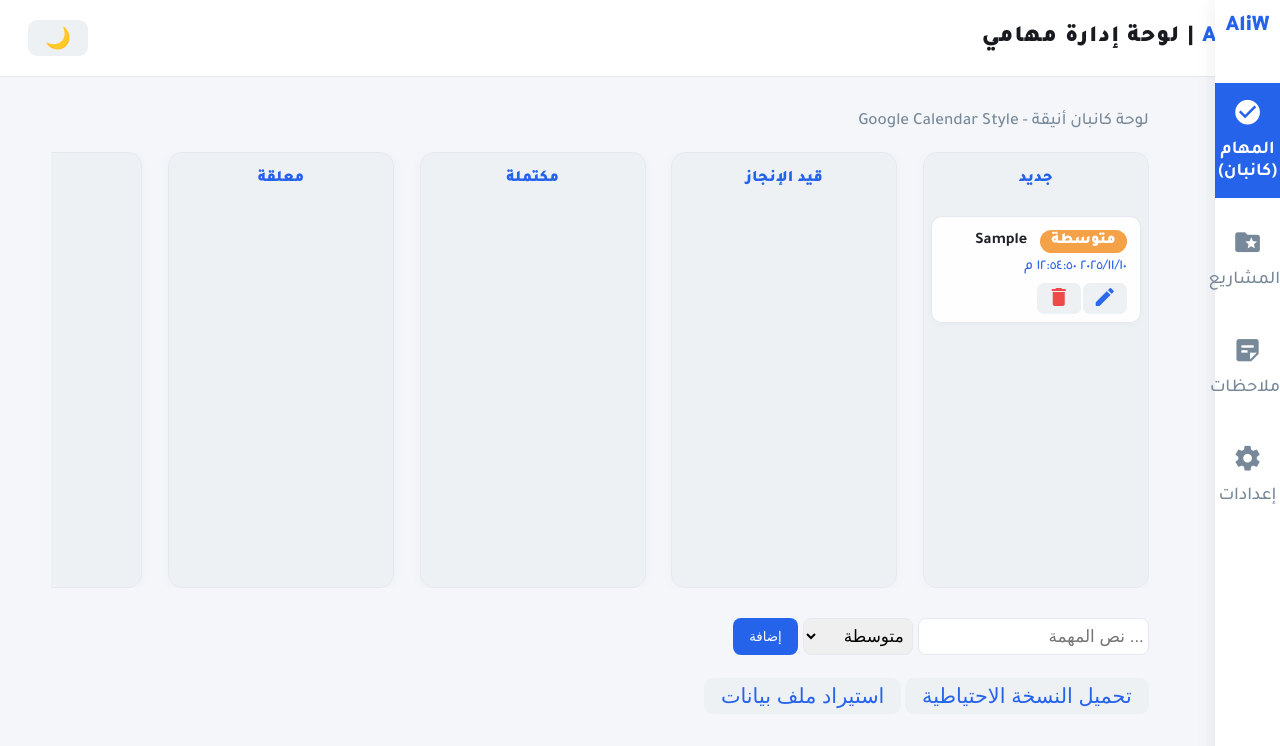
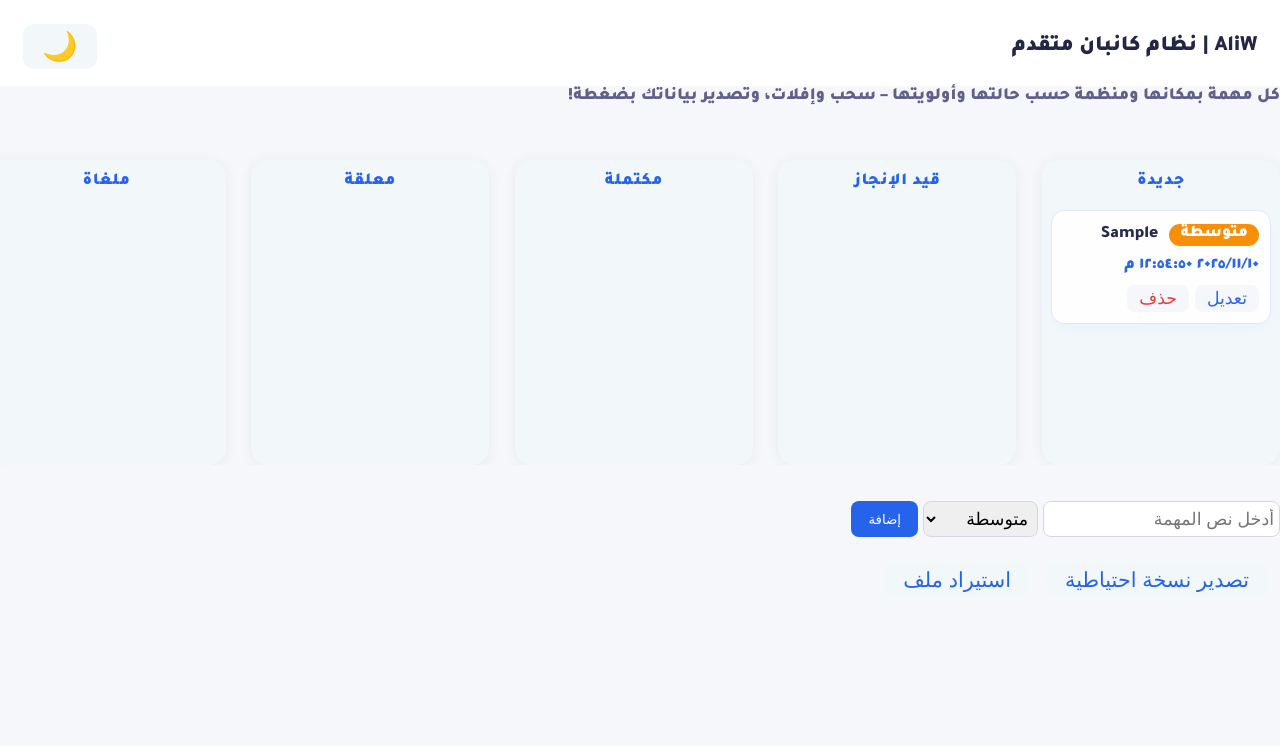
Before and after one commit to AliSaleh92/Alisaleh, a plain HTML site: page index.html in a window 1280 px wide. Both pictures are taken after typing "Sample" into the empty fields and a click on the button "إضافة". Drawn offline with Linux system fonts and the light colour scheme.

Commit message:
Update index.html

```diff
--- a/index.html
+++ b/index.html
@@ -3,110 +3,145 @@
 <head>
   <meta charset="UTF-8">
   <meta name="viewport" content="width=device-width, initial-scale=1.0">
-  <title>لوحة كانبان - Google Calendar Design</title>
-  <link rel="stylesheet" href="https://fonts.googleapis.com/css?family=Tajawal:500,700,900&display=swap">
-  <link rel="stylesheet" href="https://fonts.googleapis.com/icon?family=Material+Icons">
+  <title>مساحة إدارة مهامي – كانبان</title>
+  <link href="https://fonts.googleapis.com/css?family=Tajawal:600,900&display=swap" rel="stylesheet"/>
   <style>
 :root {
-  --bg-main: #f5f6fa;
-  --bg-side: #fff;
+  --bg-main: #f6f7fa;
   --bg-card: #fff;
-  --txt-main: #181a20;
-  --txt-sub: #789;
+  --txt-main: #232644;
+  --txt-sub: #5f6188;
   --accent: #2563eb;
-  --kanban-back: #eef1f4;
-  --border-card: #e6e8ef;
-  --button-bg: #2563eb;
-  --button-txt: #fff;
-  --priority-high: #ef4444;
-  --priority-med: #f59e42;
-  --priority-low: #60a5fa;
+  --kanban-back: #f2f7fa;
+  --priority-high: #e53935;
+  --priority-med: #fb8c00;
+  --priority-low: #2097ea;
 }
 [data-theme="dark"] {
-  --bg-main: #23232e;
-  --bg-side: #1a1a25;
-  --bg-card: #232432;
+  --bg-main: #191b22;
+  --bg-card: #232332;
   --txt-main: #fff;
-  --txt-sub: #b0b5c9;
-  --accent: #46a6fa;
-  --kanban-back: #282a36;
-  --border-card: #353648;
-  --button-bg: #2563eb;
-  --button-txt: #fff;
+  --txt-sub: #b7bbd4;
+  --accent: #43b3fa;
+  --kanban-back: #22262c;
+  --priority-high: #ef4444;
+  --priority-med: #fbbf24;
+  --priority-low: #60a5fa;
 }
 body {
   background: var(--bg-main);
   color: var(--txt-main);
   font-family: "Tajawal", Arial, sans-serif;
   margin: 0;
-  transition: background .2s;
+  transition:background .21s;
 }
-.header-app{
-  background:var(--bg-side);color:var(--txt-main);
-  display:flex;align-items:center;justify-content:space-between;
-  padding:20px 28px;border-bottom:1.3px solid var(--border-card);}
-.header-app h1{font-size:1.45em;font-weight:900;margin:0;letter-spacing:.05em;}
-.theme-switch{border:none;background:var(--kanban-back);font-size:1.3em;padding:6px 17px;color:var(--accent);
-  border-radius:9px;cursor:pointer;transition:background .2s;}
-.sidebar{
-  position:fixed;top:0;right:0;width:65px;height:100vh;background:var(--bg-side);padding-top:14px;
-  box-shadow:-1px 0 19px #22212514;display:flex;flex-direction:column;align-items:center;z-index:99;}
-.logo{font-weight:900;color:var(--accent);font-size:1.4em;margin-bottom:43px;}
-.menu-nav{display:flex;flex-direction:column;gap:15px;width:100%;}
-.menu-item{color:var(--txt-sub);padding:15px 0;text-align:center;cursor:pointer;transition:.17s;font-size:1.57em;}
-.menu-item.active,.menu-item:hover{background:var(--accent);color:#fff;}
-.menu-icon{font-size:1.18em !important;}
-.main-content{margin-right:80px;padding:35px 4vw 70px 4vw;max-width:1200px;}
-.kanban-board{display:flex;gap:2vw;justify-content:flex-start;align-items:flex-start;margin-top:20px;overflow-x:auto;}
-.kanban-col{flex:1;min-width:210px;background:var(--kanban-back);border-radius:14px;padding:12px 7px 32px 7px;box-shadow:0 2px 13px #1e212a08;display:flex;flex-direction:column;gap:11px;border:1.3px solid var(--border-card);min-height:390px;}
-.kanban-title{text-align:center;font-weight:900;color:var(--accent);padding:5px 0 9px 0;letter-spacing:.01em;margin-bottom:7px;}
-.kanban-tasks{min-height:25px;}
-.kanban-task{background:var(--bg-card);color:var(--txt-main);border-radius:11px;box-shadow:0 2px 9px #22242f08;padding:13px 13px 8px 10px;border:1px solid var(--border-card);margin-bottom:3px;cursor:move;transition:background .15s;display:flex;flex-direction:column;gap:2px;}
-.kanban-task[draggable="true"]{opacity:.96;}
-.kb-title-row{display:flex;align-items:center;gap:5px}
-.kb-task-prio{padding:2px 11px;border-radius:60px;color:#fff;font-size:.98em;font-weight:800;margin-left:8px}
-.kb-task-prio.high{background:var(--priority-high);}
-.kb-task-prio.med{background:var(--priority-med);}
-.kb-task-prio.low{background:var(--priority-low);}
-.kb-desc{color:var(--txt-sub);font-size:.98em;padding-bottom:1px;}
-.kb-date{color:var(--accent);font-size:.94em;}
-.kanban-add{display:flex;gap:5px;margin-top:30px;}
-.kanban-add input,.kanban-add select{padding:7px 4px;font-size:1.06em;border-radius:8px;border:1.2px solid var(--border-card);}
-.kanban-add button{background:var(--button-bg);color:var(--button-txt);padding:7px 16px;border-radius:8px;border:none;cursor:pointer;transition:background .17s;}
-.kanban-add button:hover{background:#14369c;}
-.kb-actions-row{display:flex;gap:2px;margin-top:5px;}
-.kb-actions-row button{background:var(--kanban-back);color:var(--accent);border:none;border-radius:7px;padding:2px 10px;cursor:pointer;}
+.header-app {
+  display: flex;
+  align-items: center;
+  justify-content: space-between;
+  background: var(--bg-card);
+  padding: 24px 23px 17px 23px;
+  font-weight: 900;
+  font-size: 1.37em;
+  border-bottom: 1.8px solid #dde1e945;
+}
+.theme-switch {
+  font-size: 1.3em;
+  border: none;
+  background: var(--kanban-back);
+  padding: 6px 19px;
+  border-radius: 11px;
+  color: var(--accent);
+  cursor: pointer;
+  margin-right: 12px;
+}
+.kanban-board {
+  display: flex; gap:2vw; padding-top:44px; overflow-x:auto;
+  min-height: 305px;
+}
+.kanban-col {
+  flex: 1;
+  min-width: 220px;
+  background: var(--kanban-back);
+  border-radius: 17px;
+  padding: 12px 9px 30px 9px;
+  display: flex;
+  flex-direction: column;
+  gap:8px;
+  box-shadow: 0 2px 14px #23395b11;
+}
+.kanban-title {
+  font-weight: 900;
+  text-align: center;
+  color: var(--accent);
+  margin-bottom: 2px;
+  letter-spacing:.04em;
+  font-size: 1.05em;
+  margin-top: 0;
+  margin-bottom: 10px;
+}
+.kanban-tasks {min-height:27px;}
+.kanban-task {
+  background: var(--bg-card);
+  color: var(--txt-main);
+  border-radius: 13px;
+  border: 1.1px solid #e3e6f8;
+  box-shadow: 0 2px 7px #23395b10;
+  padding: 13px 11px 11px 9px;
+  display: flex;
+  flex-direction: column;
+  gap: 5px;
+  margin-bottom: 3px;
+  font-size:1.08em
+}
+.kanban-task[draggable="true"] {opacity:.97;box-shadow:0 6px 18px #1975fd09;}
+.kb-title-row {
+  display: flex;
+  align-items: center;
+  font-weight: bold;
+  gap:5px
+}
+.kb-task-prio {
+  border-radius: 55px;
+  color: #fff;
+  padding: 0px 11px 2px 11px;
+  font-size:.95em;
+  font-weight:700;
+  margin-left:6px
+}
+.kb-task-prio.high {background: var(--priority-high);}
+.kb-task-prio.med {background: var(--priority-med);}
+.kb-task-prio.low {background: var(--priority-low);}
+.kb-actions-row{display:flex;gap:3px;margin-top:4px;}
+.kb-actions-row button {
+  font-size:1.00em;margin-left:3px;background:#eceff675;color:var(--accent);
+  border:0;padding:3px 12px 3px 12px; border-radius:8px;cursor:pointer;
+}
 .kb-actions-row button.del{color:var(--priority-high);}
 .kb-actions-row button:active{background:var(--accent);color:#fff;}
-::-webkit-scrollbar{height:7px;width:5px;background:var(--bg-main);}
+.kb-desc {color: var(--txt-sub); font-size:.97em;}
+.kb-date {color: var(--accent); font-size:0.95em;}
+.kanban-add{display:flex;gap:5px;margin-top:36px;}
+.kanban-add input,.kanban-add select{padding:6px 5px;font-size:1.09em;border-radius:8px;border:1.2px solid #dad4e2;}
+.kanban-add button{background:var(--accent);color:#fff;padding:7px 17px 7px 17px;border-radius:8px;border:none;cursor:pointer;}
+.kanban-add button:hover{background:#0e388b;}
+::-webkit-scrollbar{height:8px;width:6px;background:var(--kanban-back);}
 ::-webkit-scrollbar-thumb{background:var(--accent);border-radius:7px;}
-@media(max-width:800px){.main-content{padding:15px 2vw}}
-@media(max-width:650px){
-  .sidebar{position:fixed;width:100vw;height:65px;flex-direction:row;top:auto;bottom:0;left:0;right:0;}
-  .main-content{margin:0 !important;padding:11px 0 70px 0;}
-  .logo{display:none;}
-}
+@media(max-width:900px){.kanban-board{gap:1vw}}
+@media(max-width:700px){.kanban-board{gap:14px;}}
+@media(max-width:540px){.header-app{padding:13px 4vw 11px 7vw;font-size:.99em;}.kanban-board{padding-top:8px;gap:6px;}}
   </style>
 </head>
 <body data-theme="light">
   <div class="header-app">
-    <h1><span style="color:var(--accent)">AliW</span> | لوحة إدارة مهامي</h1>
+    <span>AliW | نظام كانبان متقدم</span>
     <button class="theme-switch" onclick="toggleTheme()" id="themeToggle">🌙</button>
   </div>
-  <div class="sidebar">
-    <div class="logo">AliW</div>
-    <div class="menu-nav">
-      <div class="menu-item active"><span class="material-icons menu-icon">check_circle</span><div style="font-size:.72em;font-weight:bold">المهام<br>(كانبان)</div></div>
-      <div class="menu-item"><span class="material-icons menu-icon">folder_special</span><div style="font-size:.72em;">المشاريع</div></div>
-      <div class="menu-item"><span class="material-icons menu-icon">sticky_note_2</span><div style="font-size:.72em;">ملاحظات</div></div>
-      <div class="menu-item"><span class="material-icons menu-icon">settings</span><div style="font-size:.72em;">إعدادات</div></div>
-    </div>
-  </div>
   <div class="main-content">
-    <div style="font-size:1.07em;color:var(--txt-sub);margin-bottom:13px;">لوحة كانبان أنيقة - Google Calendar Style</div>
+    <div style="font-size:1.08em;color:var(--txt-sub);margin-bottom:9px;">كل مهمة بمكانها ومنظمة حسب حالتها وأولويتها – سحب وإفلات، وتصدير بياناتك بضغطة!</div>
     <div class="kanban-board" id="kanbanBoard"></div>
     <form class="kanban-add" onsubmit="addTask();return false;">
-      <input type="text" id="taskTitle" placeholder="... نص المهمة" maxlength="100">
+      <input type="text" id="taskTitle" placeholder="أدخل نص المهمة" maxlength="85">
       <select id="taskPrio">
         <option value="high">أولوية عالية</option>
         <option value="med" selected>متوسطة</option>
@@ -114,16 +149,16 @@ body {
       </select>
       <button type="submit">إضافة</button>
     </form>
-    <div style="margin-top:23px;">
-      <button onclick="exportTasks()" class="theme-switch">تحميل النسخة الاحتياطية</button>
+    <div style="margin:25px 0 0 0;">
+      <button onclick="exportTasks()" class="theme-switch">تصدير نسخة احتياطية</button>
       <input type="file" style="display:none;" id="importInput" accept=".json" onchange="importTasksFile(event)">
-      <button onclick="document.getElementById('importInput').click()" class="theme-switch">استيراد ملف بيانات</button>
+      <button onclick="document.getElementById('importInput').click()" class="theme-switch">استيراد ملف</button>
     </div>
   </div>
-  <script>
+<script>
 const taskStates=["new","progress","done","hold","cancel"];
 const stateLabels={
-  "new":"جديد",
+  "new":"جديدة",
   "progress":"قيد الإنجاز",
   "done":"مكتملة",
   "hold":"معلقة",
@@ -132,7 +167,6 @@ const stateLabels={
 const prioLabels={high:"عالية",med:"متوسطة",low:"منخفضة"};
 const prioClasses={high:"high",med:"med",low:"low"};
 let tasks = JSON.parse(localStorage.getItem("kanban_tasks")||"[]");
-// تفعيل الثيم ولايت/دارك
 if(localStorage.getItem("theme_mode")){
   document.body.dataset.theme = localStorage.getItem("theme_mode");
   document.getElementById("themeToggle").textContent=
@@ -144,7 +178,6 @@ function toggleTheme(){
   document.getElementById("themeToggle").textContent=th=="dark"?"☀️":"🌙";
   localStorage.setItem("theme_mode",th);
 }
-// ----------- رسم لوحة الكانبان --------
 function renderKanban() {
   let board = document.getElementById("kanbanBoard");
   board.innerHTML = "";
@@ -169,14 +202,13 @@ function renderKanban() {
       <div class="kb-desc">${t.desc?t.desc:""}</div>
       <div class="kb-date">${t.date?t.date:""}</div>
       <div class="kb-actions-row">
-        <button onclick="editTask(${i})" title="تعديل"><span class="material-icons">edit</span></button>
-        <button onclick="delTask(${i})" class="del" title="حذف"><span class="material-icons">delete</span></button>
+        <button onclick="editTask(${i})" title="تعديل">تعديل</button>
+        <button onclick="delTask(${i})" class="del" title="حذف">حذف</button>
       </div>
     `;
     document.getElementById("tasks-"+t.state).appendChild(card);
   });
 }
-// ----------- إضافة مهمة ---------
 function addTask(){
   let title=document.getElementById("taskTitle").value.trim();
   let prio=document.getElementById("taskPrio").value;
@@ -186,14 +218,12 @@ function addTask(){
   document.getElementById("taskTitle").value="";
   renderKanban();
 }
-// حذف مهمة
 function delTask(i){
   if(!confirm("حذف المهمة؟"))return;
   tasks.splice(i,1);
   localStorage.setItem("kanban_tasks",JSON.stringify(tasks));
   renderKanban();
 }
-// تحرير
 function editTask(i){
   let t=tasks[i];
   let newTitle = prompt("تعديل نص المهمة",t.title);
@@ -203,7 +233,6 @@ function editTask(i){
     renderKanban();
   }
 }
-// سحب إفلات
 function allowDrop(evt){evt.preventDefault();}
 function drop(evt, newState){
   evt.preventDefault();
@@ -212,7 +241,6 @@ function drop(evt, newState){
   localStorage.setItem("kanban_tasks",JSON.stringify(tasks));
   renderKanban();
 }
-// تصدير واستيراد
 function exportTasks(){
   let data=JSON.stringify(tasks,null,2);
   let a=document.createElement("a");
@@ -231,13 +259,12 @@ function importTasksFile(e){
       tasks=arr;
       localStorage.setItem("kanban_tasks",JSON.stringify(tasks));
       renderKanban();
-      alert("تم الاستيراد بنجاح!");
+      alert("تم استيراد البيانات بنجاح!");
     }catch{alert("ملف غير صحيح أو غير مدعوم");}
   };
   reader.readAsText(file);
 }
-// إعادة رسم عند التحميل
 window.onload=renderKanban;
-  </script>
+</script>
 </body>
 </html>
```
